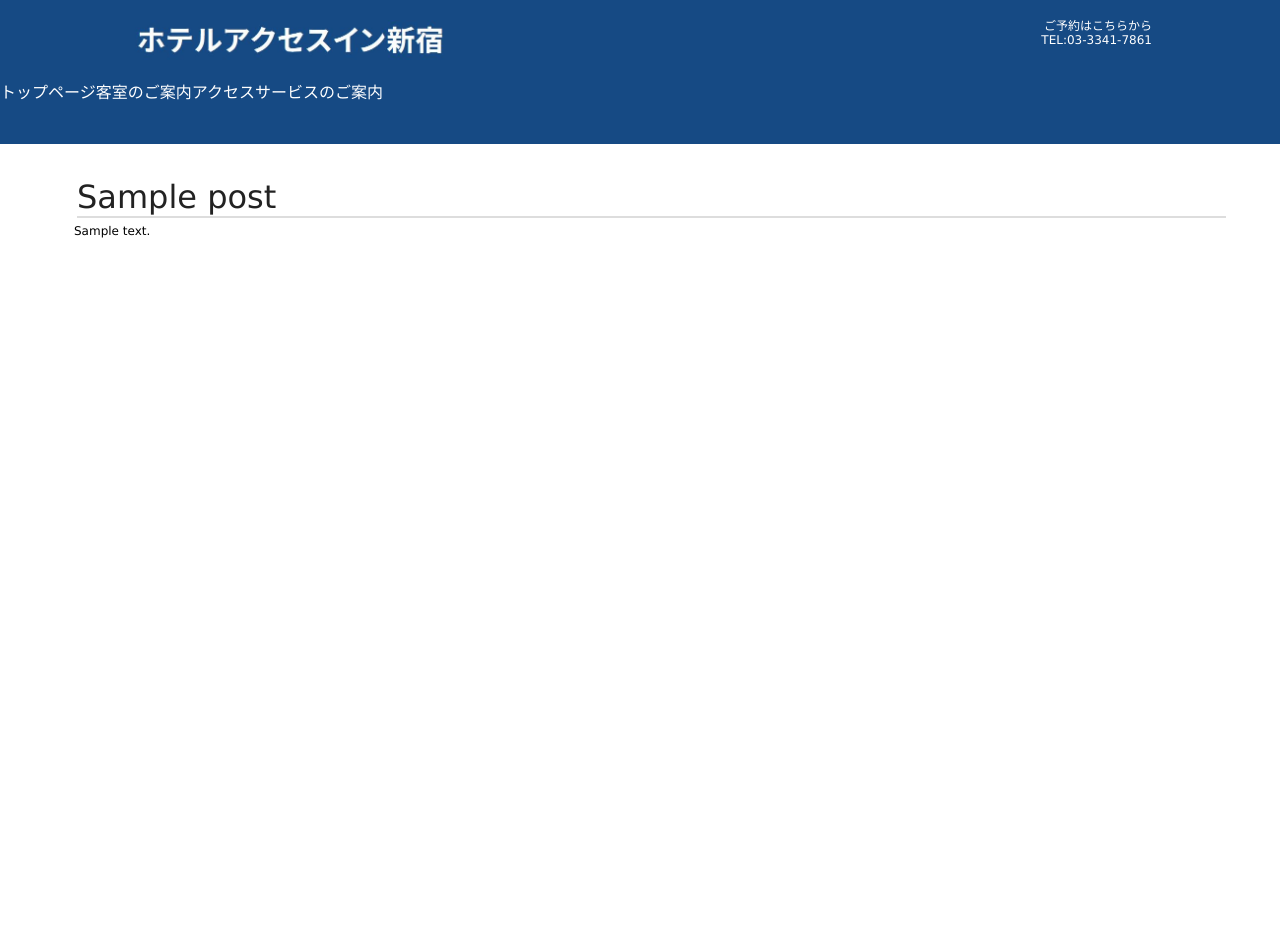
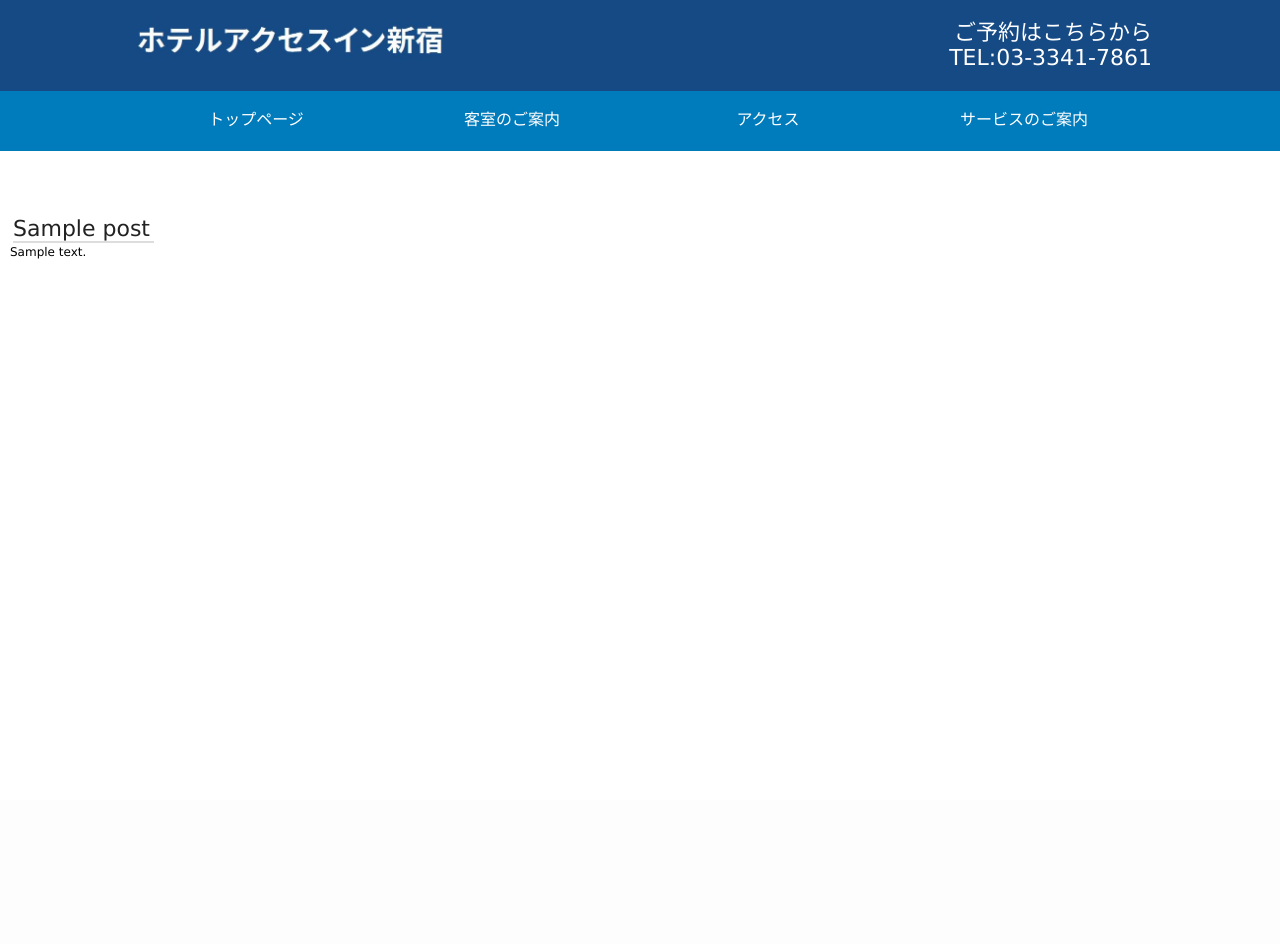
Before and after one commit to aribaba/hotel_web_site, a WordPress theme: template index.php in a window 1280 px wide. After the commit the page ends 259 px from the top, so only its background shows below. Run offline with PHP 8.4 and a stand-in for WordPress, Linux system fonts and the light colour scheme; the site name, menu and one post (Sample post) are stand-ins, and other content is empty.

Commit message:
ヘッダーの修正 - ナビゲーション、flex対応 - hover telの文字ポイント大きく

```diff
--- a/header.php
+++ b/header.php
@@ -40,9 +40,11 @@ echo ' | ' . sprintf('%sページ',
 
 <div class="header">
   <div class="header-contents ClearFix">
-  <a class="header__logo header-contents__block" href="<?php echo home_url('/'); ?>">
-    <img src="<?php echo get_template_directory_uri(); ?>\img\hotel_logo.jpg">
-  </a>
+    <h1>
+      <a class="header__logo header-contents__block" href="<?php echo home_url('/'); ?>">
+          <img src="<?php echo get_template_directory_uri(); ?>\img\hotel_logo.jpg">
+      </a>
+    </h1>
     <div class="header__tel header-contents__block">
       <p>ご予約はこちらから</p>
       <p>TEL:03-3341-7861</p>
@@ -51,10 +53,10 @@ echo ' | ' . sprintf('%sページ',
 
   <div class="navi object-outside">
     <div class="navi_contents ClearFix">
-      <a class="header-contents__block" href="<?php echo home_url('/'); ?>"><span>トップページ</span></a>
-      <a class="header-contents__block" href="<?php echo home_url('/'); ?>room" ><span>客室のご案内</span></a>
-      <a class="header-contents__block" href="<?php echo home_url('/'); ?>access" ><span>アクセス</span></a>
-      <a class="header-contents__block" href="<?php echo home_url('/'); ?>hotel_info" ><span>サービスのご案内</span></a>
+      <a class="header-contents__block object__blocked" href="<?php echo home_url('/'); ?>"><span>トップページ</span></a>
+      <a class="header-contents__block object__blocked" href="<?php echo home_url('/'); ?>room" ><span>客室のご案内</span></a>
+      <a class="header-contents__block object__blocked" href="<?php echo home_url('/'); ?>access" ><span>アクセス</span></a>
+      <a class="header-contents__block object__blocked" href="<?php echo home_url('/'); ?>hotel_info" ><span>サービスのご案内</span></a>
     </div>
   </div>
 </div>
--- a/sass/_common.scss
+++ b/sass/_common.scss
@@ -38,3 +38,11 @@
 	width: 100%;
 	background-size: cover;
 }
+
+//インラインのオブジェクトをブロック化 横に4つ並べる例
+.object__blocked{
+	align-items: center;
+	display: flex;
+	width: 25%;
+	justify-content: center;
+}
--- a/sass/_header.scss
+++ b/sass/_header.scss
@@ -16,7 +16,7 @@
 
 .header-contents__block{
 	color: white;
-	display: inline-block;
+	font-size: 16px;
 }
 
 .header__logo{
@@ -35,17 +35,25 @@
 
 .header__tel p{
 	text-align: right;
+	font-size: 2rem;
 }
 
 .navi {
+	background-color: $Color_theme_2;
+	height: 60px;
 	width: 100%;
-	height: 60px;
 }
 
 .navi_contents{
+	display: flex;
+	margin: 0 auto;
+	height: 100%;
 	width: 80%;
+
 }
 
-.navi .header-contents__block {
-	float: left;
+
+.navi_contents .header-contents__block:hover{
+	background-color: white;
+	color: $Color_theme;
 }
--- a/style.css
+++ b/style.css
@@ -305,13 +305,25 @@ template {
 [hidden] {
   display: none; }
 
+@media (min-width: 100px) {
+  html {
+    font-size: 8px; } }
+
+@media (min-width: 768px) {
+  html {
+    font-size: 10px; } }
+
+@media (min-width: 1200px) {
+  html {
+    font-size: 11px; } }
+
 html, body {
   height: 100%;
   margin: 0; }
 
 body {
+  display: block;
   width: 100%;
-  display: block;
   position: relative; }
 
 body, p, h1, h2, li {
@@ -373,6 +385,12 @@ p {
   width: 100%;
   background-size: cover; }
 
+.object__blocked {
+  align-items: center;
+  display: flex;
+  width: 25%;
+  justify-content: center; }
+
 .header {
   background-color: #164a84;
   color: white;
@@ -386,7 +404,7 @@ p {
 
 .header-contents__block {
   color: white;
-  display: inline-block; }
+  font-size: 16px; }
 
 .header__logo {
   width: 40%;
@@ -400,28 +418,32 @@ p {
   width: 40%; }
 
 .header__tel p {
-  text-align: right; }
+  text-align: right;
+  font-size: 2rem; }
 
 .navi {
-  width: 100%;
-  height: 60px; }
+  background-color: #007bbb;
+  height: 60px;
+  width: 100%; }
 
 .navi_contents {
+  display: flex;
+  margin: 0 auto;
+  height: 100%;
   width: 80%; }
 
-.navi .header-contents__block {
-  float: left; }
+.navi_contents .header-contents__block:hover {
+  background-color: white;
+  color: #164a84; }
 
 #Wrap {
   display: inline-block;
-  position: relative;
-  float: right;
-  width: 100%;
-  min-height: 100%; }
+  max-width: 1200px;
+  background: white;
+  margin: 50px auto; }
 
 #MainColumn {
-  width: 90%;
-  margin: 20px auto; }
+  width: 90%; }
 
 #MainColumn h1 {
   font-weight: normal;
```
